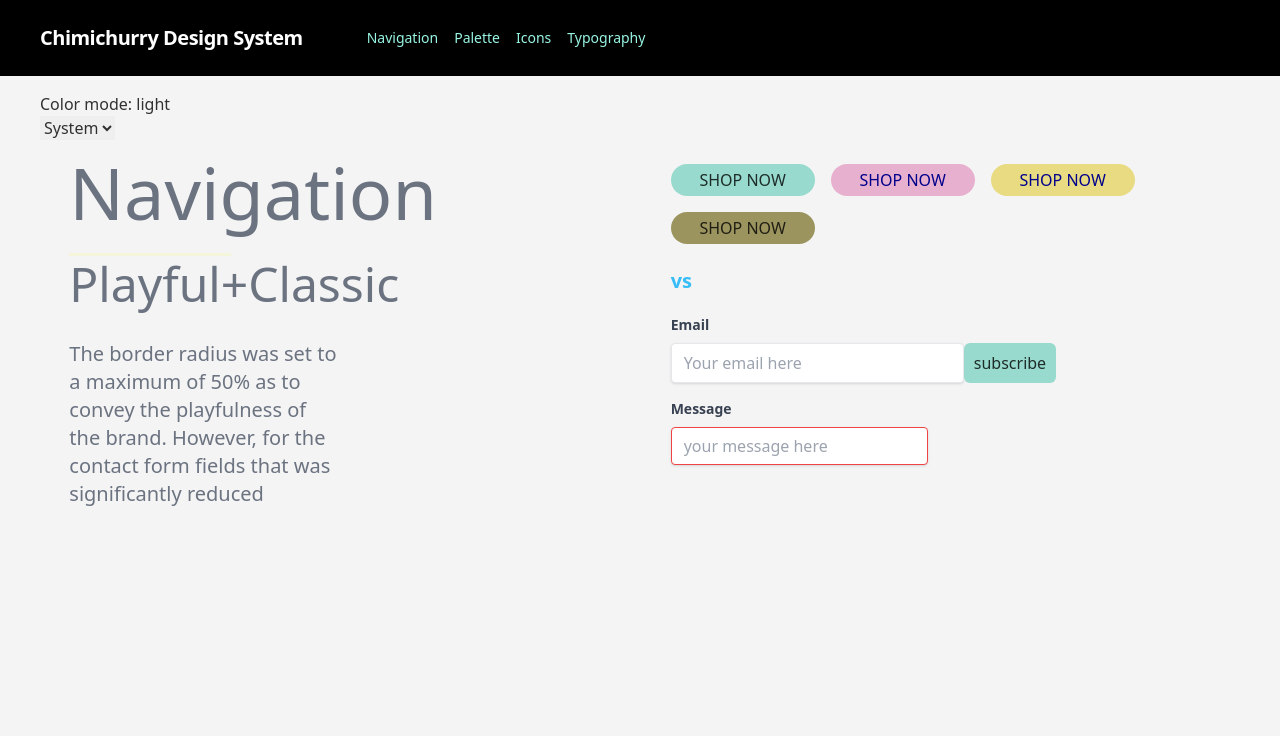
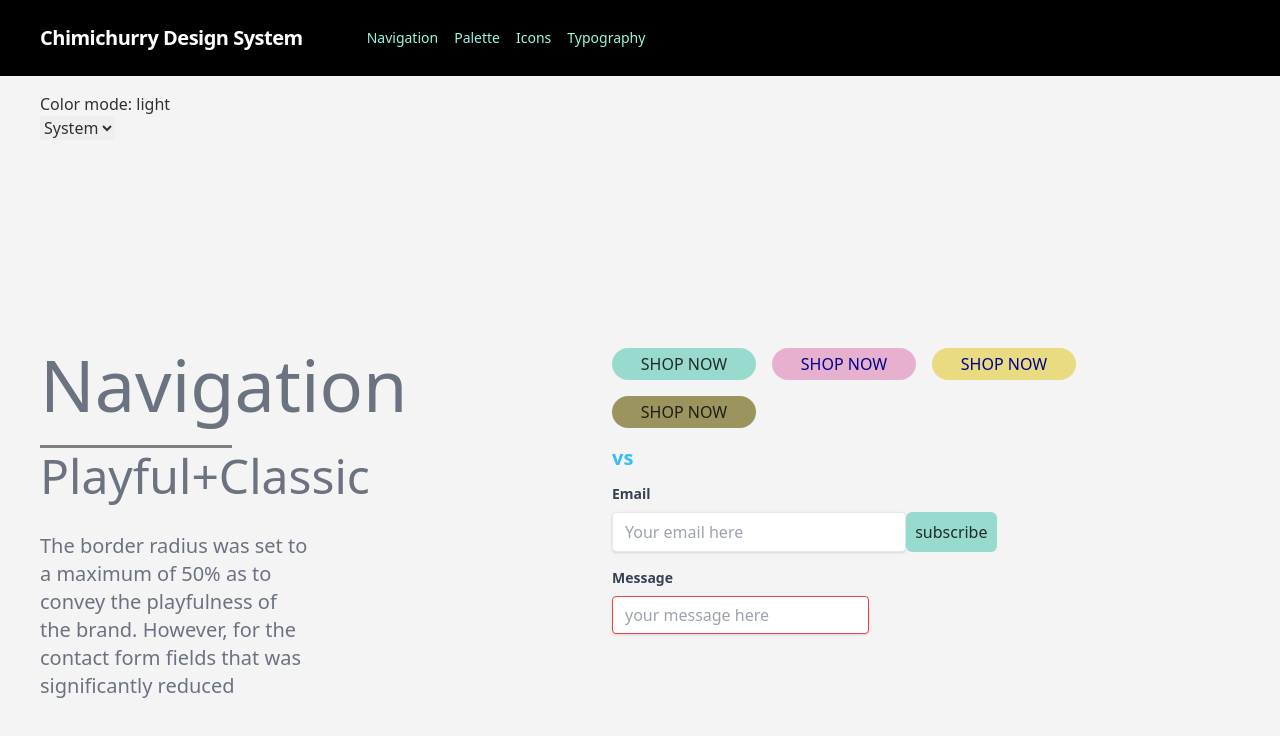
Before and after one commit to dadahaus/ui_nuxt, a Nuxt app: page /navigation in a window 1280 px wide. Shown: the top 736 px of the page. Built offline with nearby package versions, Linux system fonts and the light colour scheme.

Commit message:
margin and flex

```diff
--- a/components/LargeCopy.vue
+++ b/components/LargeCopy.vue
@@ -1,6 +1,6 @@
 <template>
   <div
-    class="text-sm md:text-lg lg:text-7xl md:w-[70%] lg:w-[50%] text-gray-500 dark:text-gray-400"
+    class="text-3xl md:text-5xl lg:text-7xl text-gray-500 dark:text-gray-400"
   >
     <slot />
   </div>
--- a/components/Navigation.vue
+++ b/components/Navigation.vue
@@ -1,5 +1,5 @@
 <template>
-  <div class="flex flex-col md:basis-[45%] lg:basis-[45%] justify-evenly">
+  <div class="flex flex-col md:basis-[45%] lg:basis-[45%] justify-start">
     <div class="flex flex-wrap flex-row">
       <button
         style="background-color: var(--color-primary)"
--- a/components/SmallCopy.vue
+++ b/components/SmallCopy.vue
@@ -1,7 +1,7 @@
 <template>
   <div class="container">
     <div
-      class="smallcopy text-sm md:text-lg lg:text-5xl md:w-[70%] lg:w-[50%] text-gray-500 dark:text-gray-400"
+      class="smallcopy text-xl md:text-3xl lg:text-5xl md:w-[70%] lg:w-[50%] text-gray-500 dark:text-gray-400"
     >
       <slot />
     </div>
@@ -15,9 +15,9 @@
 .smallcopy::before {
   content: "";
   position: absolute;
-  background-color: beige;
-  width: 30%;
-  height: 3px;
+  background-color: gray;
+  width: 7ch;
+  height: 6%;
   top: -15%;
 }
 </style>
--- a/layouts/default.vue
+++ b/layouts/default.vue
@@ -10,7 +10,9 @@
     </select>
   </div>
 
-  <div class="pl-10 pr-10 flex flex-wrap justify-evenly h-auto gap-8">
+  <div
+    class="md:h-screen mt-[15%] text-left pl-10 pr-10 flex flex-wrap space-between h-auto gap-8"
+  >
     <slot />
   </div>
 
--- a/pages/navigation.vue
+++ b/pages/navigation.vue
@@ -1,6 +1,6 @@
 <template>
   <div
-    class="flex flex-col md:basis-[45%] lg:basis-[45%] justify-evenly h-auto gap-8"
+    class="flex flex-col md:basis-[45%] lg:basis-[45%] justify-start h-auto gap-8"
   >
     <LargeCopy title="large copy"> Navigation </LargeCopy>
 
```
